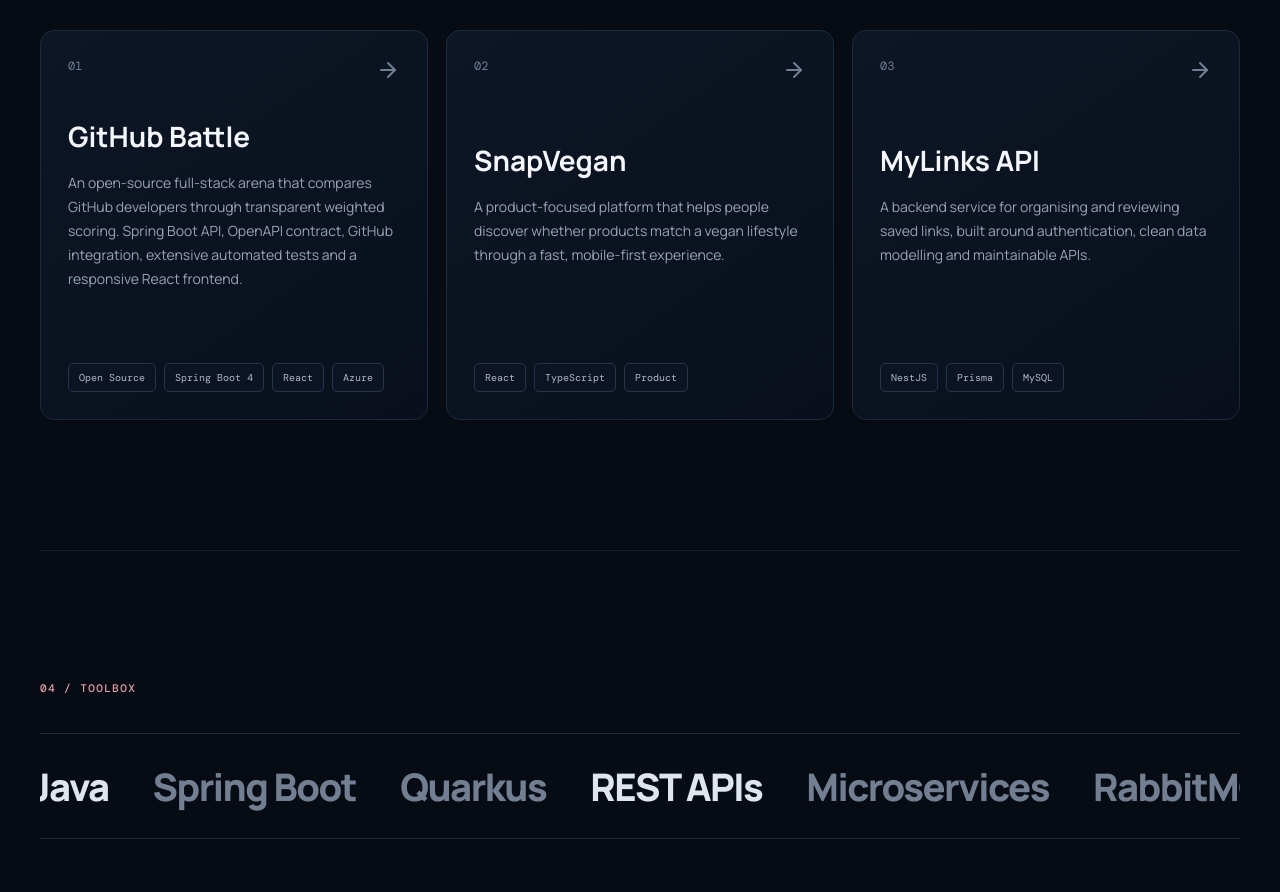
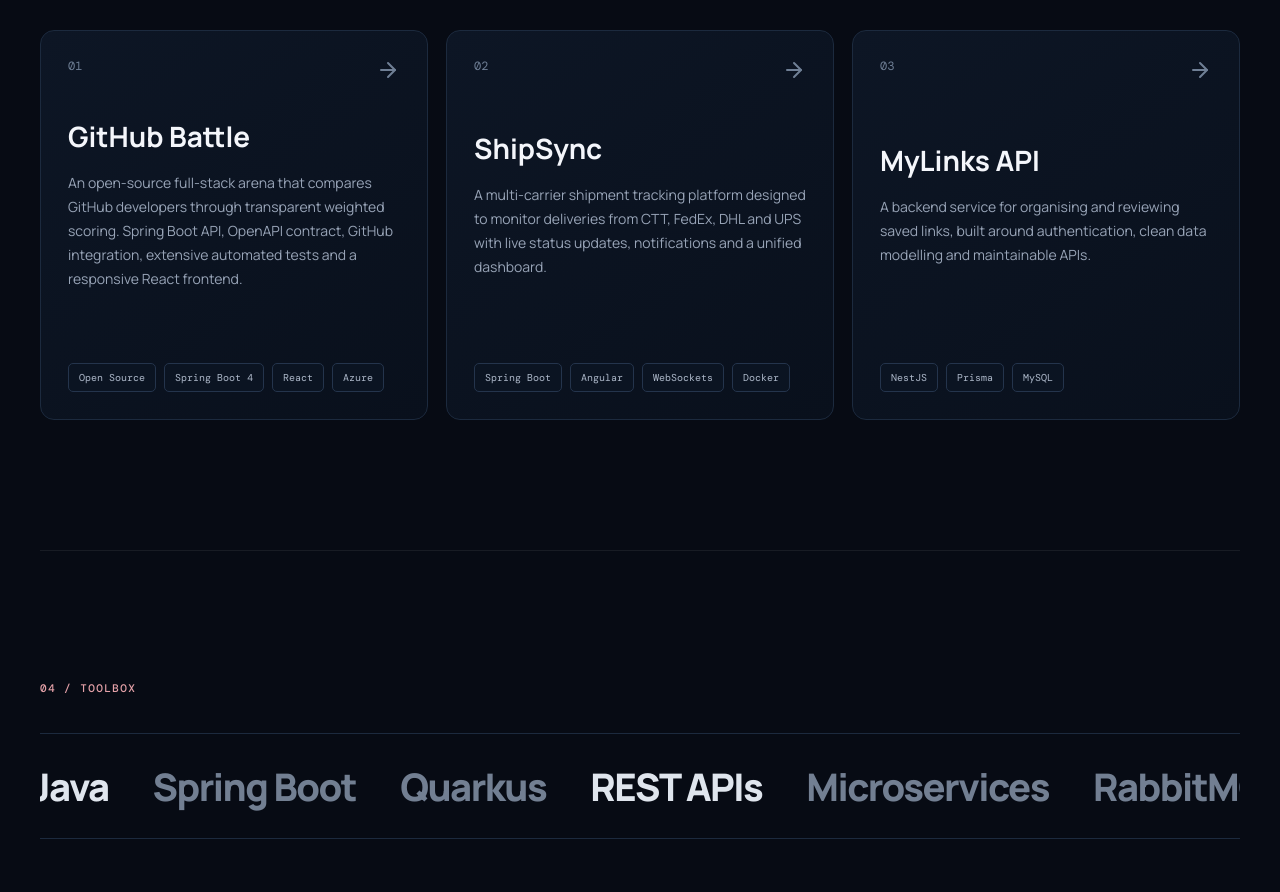
Before and after one commit to emanueldemarao18/My-Portfolio, a React (Vite) app: page / in a window 1280 px wide. Shown: the part 3080-3972 px from the top of the page. Built offline with nearby package versions, Linux system fonts and the light colour scheme.

Commit message:
content: replace SnapVegan with ShipSync

```diff
--- a/src/main.tsx
+++ b/src/main.tsx
@@ -38,10 +38,10 @@
   },
   {
     number: '02',
-    title: 'SnapVegan',
-    description: 'A product-focused platform that helps people discover whether products match a vegan lifestyle through a fast, mobile-first experience.',
-    tags: ['React', 'TypeScript', 'Product'],
-    link: 'https://github.com/emanueldemarao18',
+    title: 'ShipSync',
+    description: 'A multi-carrier shipment tracking platform designed to monitor deliveries from CTT, FedEx, DHL and UPS with live status updates, notifications and a unified dashboard.',
+    tags: ['Spring Boot', 'Angular', 'WebSockets', 'Docker'],
+    link: 'https://github.com/emanueldemarao18/ShipSync',
   },
   {
     number: '03',
```
